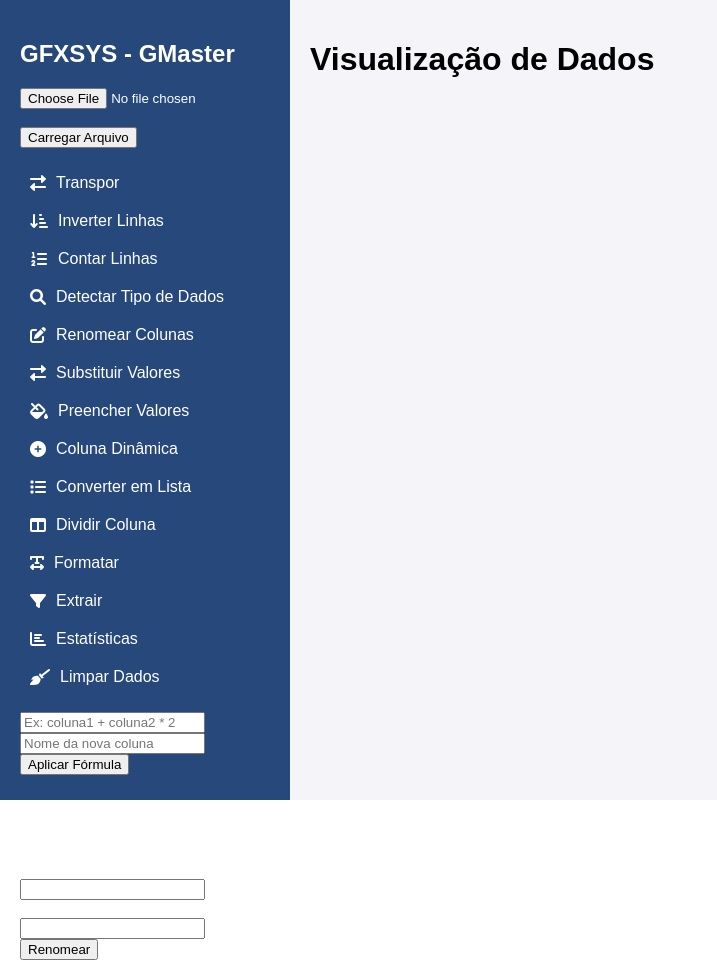
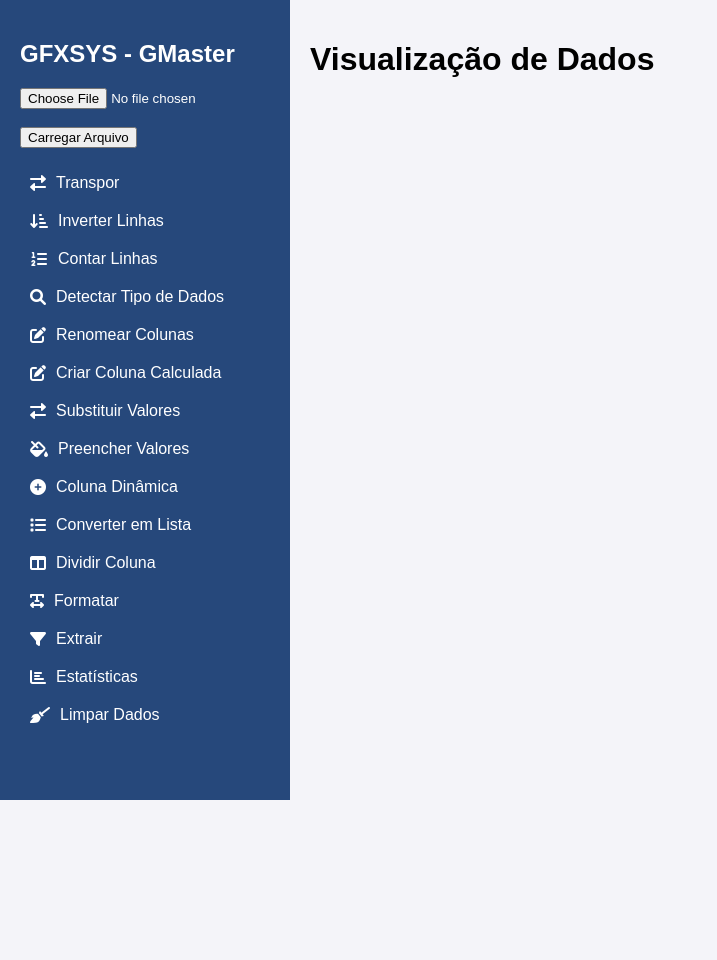
Before and after one commit to julianonicoletti/gmaster_novo, a Flask app: page / in a window 1280 px wide. Shown: the whole page, without its empty margins (0-717 px from the left). After the commit the page ends 800 px from the top, so only its background shows below. Run offline with Flask 3, Linux system fonts and the light colour scheme; some libraries are stand-ins or nearby versions.

Commit message:
alterado funcao de renomear e criar coluna calculada

```diff
--- a/app.py
+++ b/app.py
@@ -367,9 +367,9 @@ def rename_column():
 
     # Renomeia a coluna
     df.rename(columns={current_column: new_column_name}, inplace=True)
-
+    print(df.head())
     # Retorne o DataFrame atualizado
-    data = df.to_dict(orient="records")
+    data = df.fillna("null").to_dict(orient='records')
     return jsonify(data)
 
 
--- a/static/script.js
+++ b/static/script.js
@@ -117,6 +117,8 @@ async function cleanData() {
 async function applyFormula() {
     const formula = document.getElementById('formulaInput').value;
     const newColumnName = document.getElementById('newColumnName').value;
+    console.log("Nova coluna:", newColumnName);
+    console.log("Fórmula:", formula);
 
     if (!formula) {
         alert("Por favor, insira uma fórmula.");
@@ -168,7 +170,7 @@ async function applyFormula() {
 }
 
 async function submitRenameColumn() {
-    const currentColumn = document.getElementById('currentColumn').value;
+    const currentColumn = document.getElementById('colunaAtual').value;
     const newColumnName = document.getElementById('novaColuna').value;
 
     console.log("Nome da coluna atual:", currentColumn);
@@ -196,7 +198,8 @@ async function submitRenameColumn() {
 
         const result = await response.json();
         alert("Coluna renomeada com sucesso!");
-        initializeTable(result.data); // Atualiza a tabela com os novos nomes de coluna
+        rawData = result;
+        initializeTable(rawData); // Atualiza a tabela com os novos nomes de coluna
         closeModal();
     } catch (error) {
         console.error("Erro:", error);
--- a/templates/index.html
+++ b/templates/index.html
@@ -22,6 +22,7 @@
             <li onclick="contarLinhas()"><i class="fas fa-list-ol"></i> Contar Linhas</li>
             <li onclick="detectarTipoDados()"><i class="fas fa-search"></i> Detectar Tipo de Dados</li>
             <li onclick="renomearColunas()"><i class="fas fa-edit"></i> Renomear Colunas</li>
+            <li onclick="criarColunaCalculada()"><i class="fas fa-edit"></i> Criar Coluna Calculada</li>
             <li onclick="substituirValores()"><i class="fas fa-exchange-alt"></i> Substituir Valores</li>
             <li onclick="preencherValores()"><i class="fas fa-fill-drip"></i> Preencher Valores</li>
             <li onclick="colunaDinamica()"><i class="fas fa-plus-circle"></i> Coluna Dinâmica</li>
@@ -32,24 +33,29 @@
             <li onclick="estatisticas()"><i class="fas fa-chart-bar"></i> Estatísticas</li>
             <li onclick="cleanData()"><i class="fas fa-broom"></i> Limpar Dados</li> <!-- Novo item -->
         </ul>
-        <div class="formula-container">
-            <input type="text" id="formulaInput" placeholder="Ex: coluna1 + coluna2 * 2" />
-            <input type="text" id="newColumnName" placeholder="Nome da nova coluna" />
-            <button onclick="applyFormula()">Aplicar Fórmula</button>
+
+        <div id="formula_container" style="display: none;">
+            <label for="formulaInput">Digite a fórmula:</label>
+            <input type="text" id="formulaInput" placeholder="Ex: coluna1 + coluna2 * 2">
+            <br>
+            <label for="newColumnName">Nome da Coluna Nova:</label>
+            <input type="text" id="newColumnName" placeholder="Nome da nova coluna">
+
+            <button onclick="applyFormula()">Criar Coluna</button>
+            <button onclick="closeFormulaModal()">Cancelar</button>
         </div>
 
+
         <br>
-        <div id="renameSection">
-            <h2>Renomear Coluna</h2>
-            <form id="renameForm">
-                <label for="currentColumn">Nome da coluna atual:</label>
-                <input type="text" id="currentColumn" required>
+        <div id="renameColumnModal" style="display: none;">
+            <label for="colunaAtual">Nome Atual da Coluna:</label>
+            <input type="text" id="colunaAtual" placeholder="Nome Atual">
+            <br>
+            <label for="novaColuna">Novo Nome da Coluna:</label>
+            <input type="text" id="novaColuna" placeholder="Novo Nome">
 
-                <label for="novaColuna">Novo nome da coluna:</label>
-                <input type="text" id="novaColuna" required>
-
-                <button type="button" onclick="submitRenameColumn()">Renomear</button>
-            </form>
+            <button onclick="submitRenameColumn()">Renomear</button>
+            <button onclick="closeModal()">Cancelar</button>
         </div>
     </aside>
 
@@ -62,6 +68,17 @@
 </div>
 
 <script>
+    // Função para exibir o modal de fórmula
+    function criarColunaCalculada() {
+        document.getElementById('formula_container').style.display = 'block';
+    }
+
+    // Função para fechar o modal de fórmula
+    function closeFormulaModal() {
+        document.getElementById('formula_container').style.display = 'none';
+    }
+
+
     function renomearColunas() {
         // Exibe o modal para renomear colunas
         document.getElementById('renameColumnModal').style.display = 'block';
```
